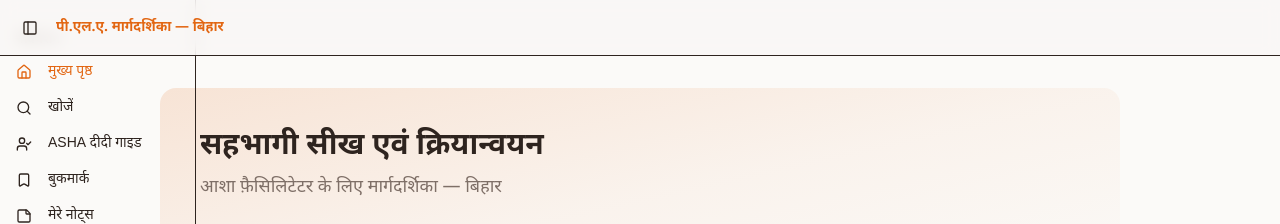
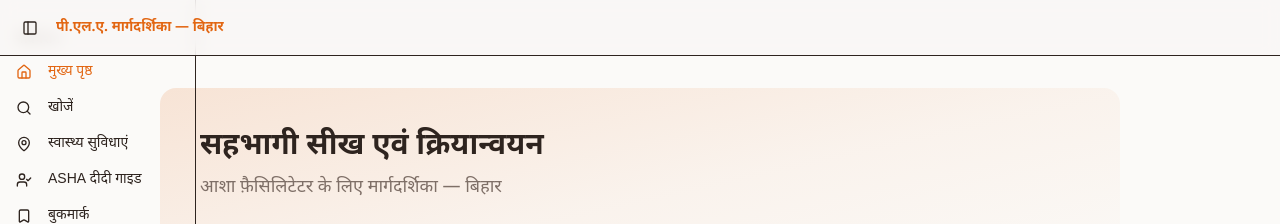
Before and after one commit to deepakanmol26-code/PLA-BIHAR-MODULE, a Next.js app: page / in a window 1280 px wide. Shown: the top 224 px of the page. Built offline with nearby package versions, Linux system fonts and the light colour scheme.

Commit message:
Add स्वास्थ्य सुविधाएं (Map) link below खोजें in sidebar

```diff
--- a/src/components/AppSidebar.tsx
+++ b/src/components/AppSidebar.tsx
@@ -1,6 +1,6 @@
 "use client";
 
-import { BookOpen, Home, Search, Bookmark, StickyNote, ChevronDown, MessageCircle, UserCheck } from "lucide-react";
+import { BookOpen, Home, Search, Bookmark, StickyNote, ChevronDown, MessageCircle, UserCheck, MapPin } from "lucide-react";
 import { NavLink } from "@/components/NavLink";
 import { usePathname } from "next/navigation";
 import {
@@ -13,6 +13,7 @@ import { meetings, cycleNames } from "@/data/bookContent";
 const topItems = [
   { title: "मुख्य पृष्ठ", url: "/", icon: Home },
   { title: "खोजें", url: "/search", icon: Search },
+  { title: "स्वास्थ्य सुविधाएं", url: "/asha#facilities", icon: MapPin },
   { title: "ASHA दीदी गाइड", url: "/asha", icon: UserCheck },
   { title: "बुकमार्क", url: "/bookmarks", icon: Bookmark },
   { title: "मेरे नोट्स", url: "/notes", icon: StickyNote },
```
